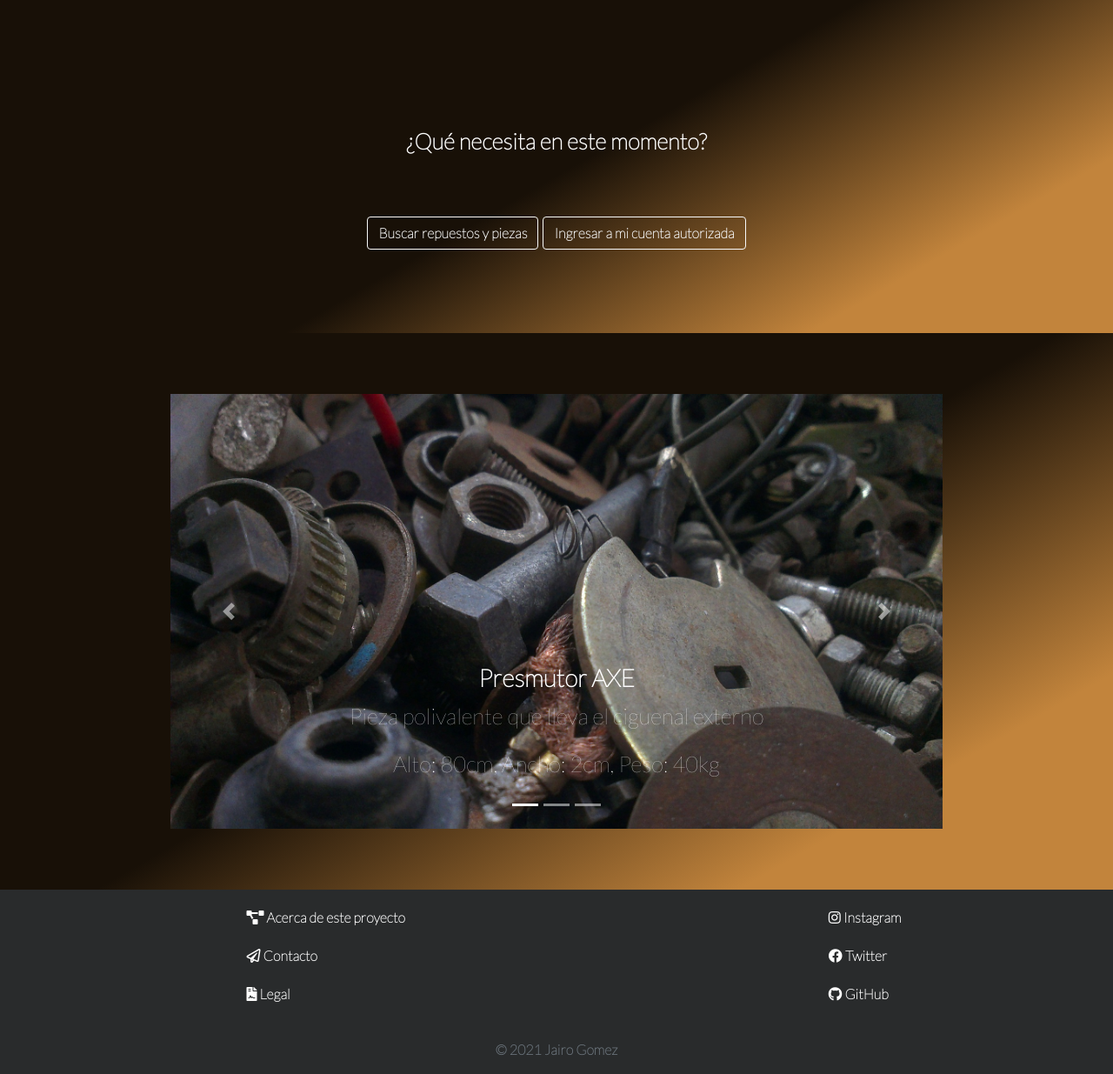
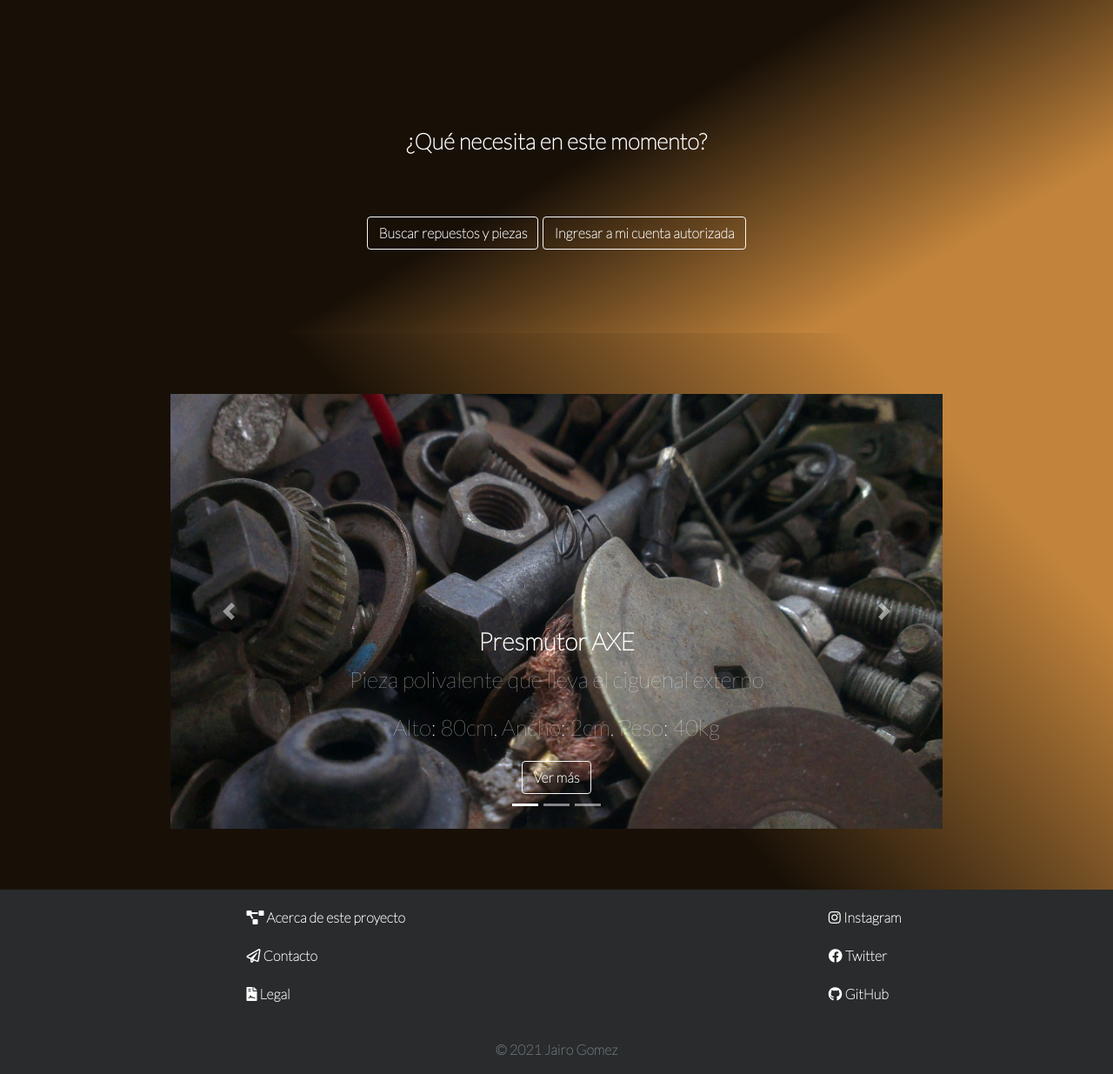
Before and after one commit to Jayggo/BlindingParts, a PHP site: page / in a window 1280 px wide. Shown: the part 1409-2644 px from the top of the page at 87% size. Run offline with PHP 8.4, Linux system fonts and the light colour scheme; some libraries are stand-ins or nearby versions.

Commit message:
index maquetado

```diff
--- a/css/index.css
+++ b/css/index.css
@@ -128,7 +128,8 @@ header p{
 .section-four{
 
     height: 25em;
-
+    background: rgb(24,16,7);
+    background: linear-gradient(48deg, rgba(24,16,7,1) 49%, rgba(194,132,60,1) 84%);
 
 }
 
--- a/index.php
+++ b/index.php
@@ -80,6 +80,7 @@
                         <h3 class = "font-weight-bold">Presmutor AXE</h3>
                         <p>Pieza polivalente que lleva el ciguenal externo</p>
                         <p>Alto: 80cm, Ancho: 2cm, Peso: 40kg</p>
+                        <a href="http://" class = "btn btn-outline-light font-weight-bold ">Ver más</a>
                     </div>
                 </div>
                 <div class="carousel-item">
@@ -88,6 +89,7 @@
                         <h3 class = "font-weight-bold">Presmutor AXE</h3>
                         <p>Pieza polivalente que lleva el ciguenal externo</p>
                         <p>Alto: 80cm, Ancho: 2cm, Peso: 40kg</p>
+                        <a href="http://" class = "btn btn-outline-light font-weight-bold ">Ver más</a>
                     </div>
                 </div>
                 <div class="carousel-item">
@@ -96,6 +98,7 @@
                         <h3 class = "font-weight-bold">Presmutor AXE</h3>
                         <p>Pieza polivalente que lleva el ciguenal externo</p>
                         <p>Alto: 80cm, Ancho: 2cm, Peso: 40kg</p>
+                        <a href="http://" class = "btn btn-outline-light font-weight-bold ">Ver más</a>
                     </div>
                 </div>
             </div>
```
